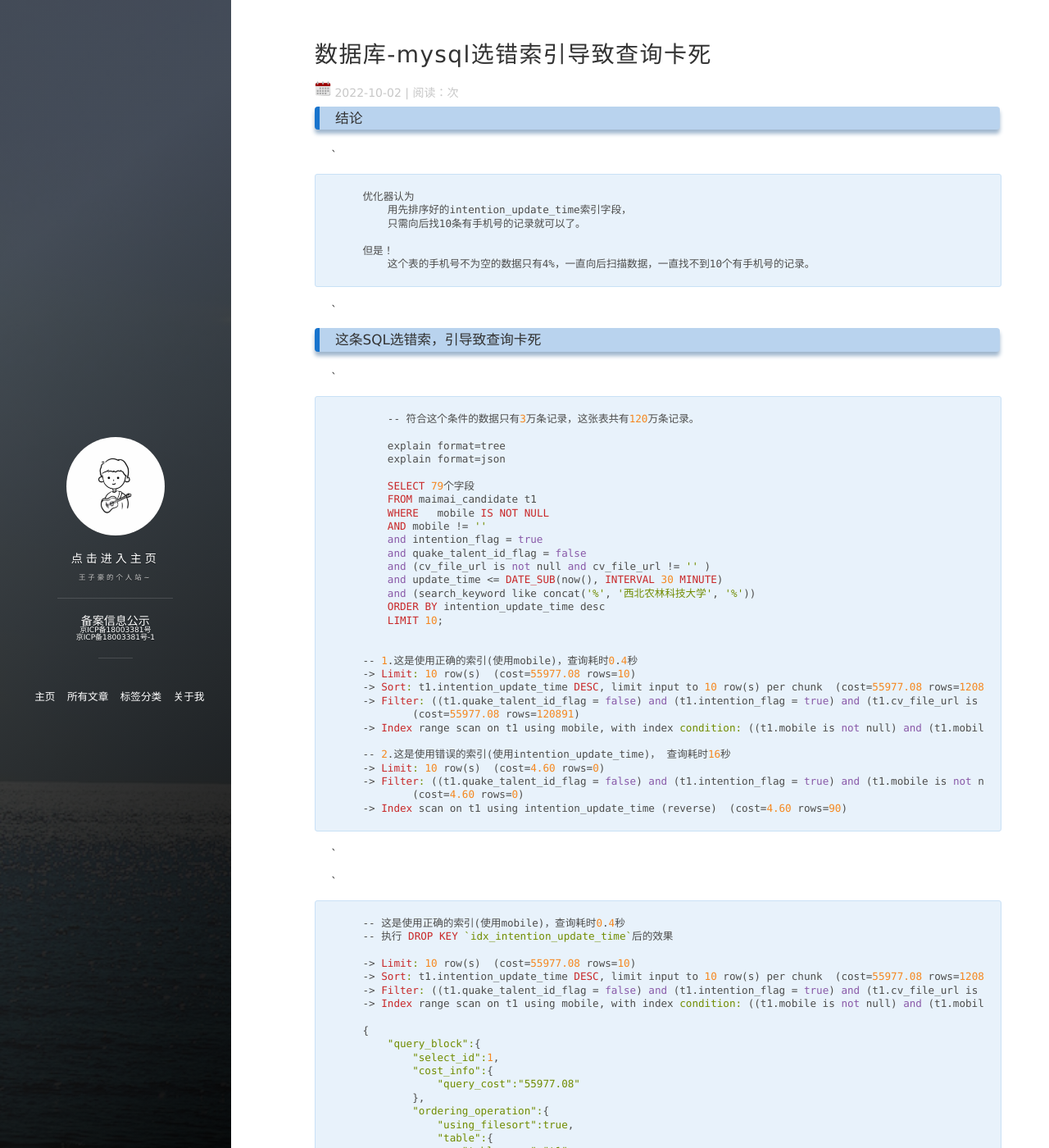
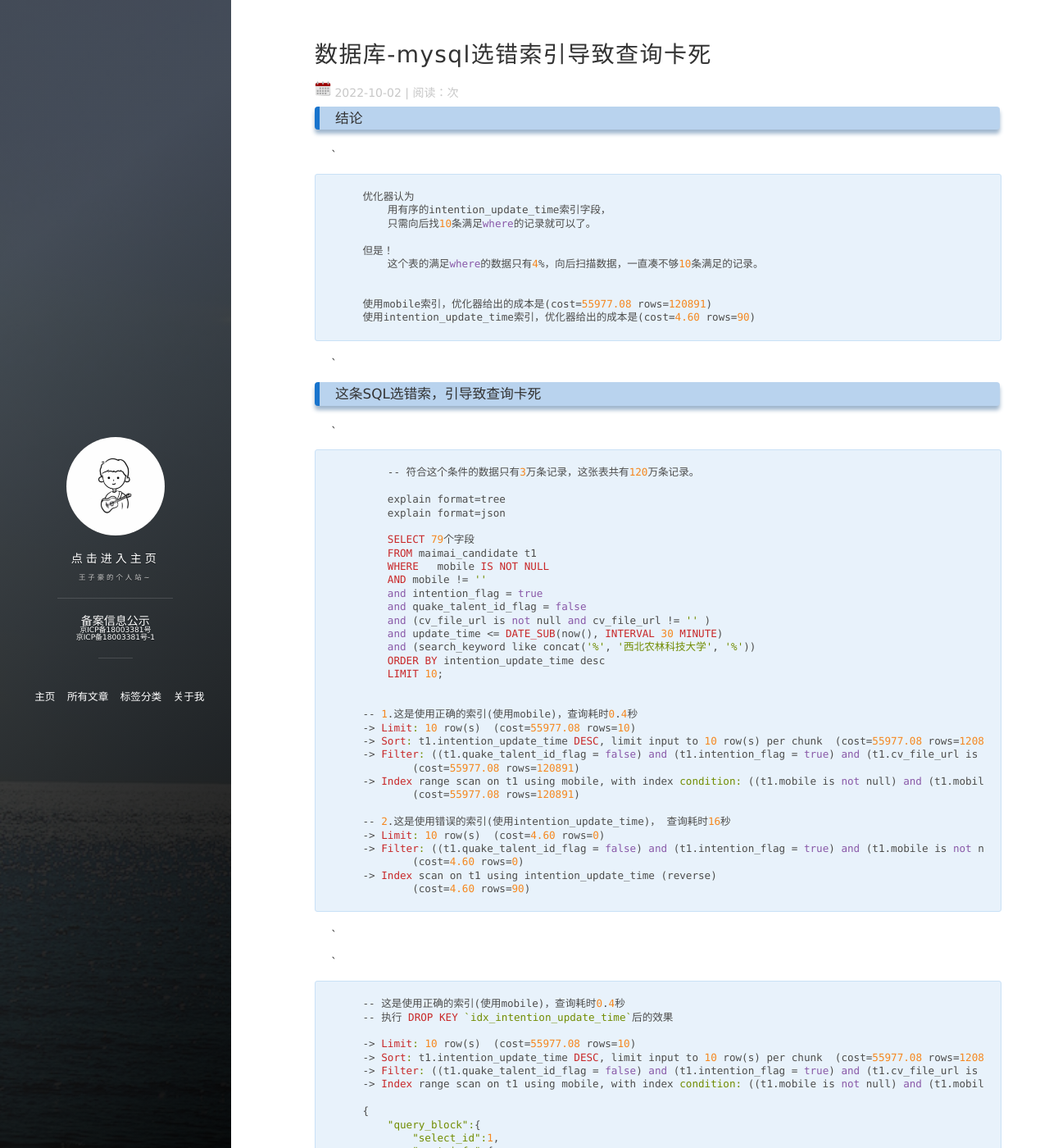
Before and after one commit to wangzihaogithub/wangzihaogithub, a Jekyll site: the page built from _posts/2022-10-02-数据库-mysql选错索引导致查询卡死.markdown, in a window 1280 px wide and 1400 px high. Shown: the whole window at 82% size. Built offline with Jekyll 4.4.1, drawn with Linux system fonts in a browser that asks for light colours; comment, search, counter and statistics services are not loaded.

Commit message:
数据库-mysql选错索引导致查询卡死

```diff
--- a/_posts/2022-10-02-数据库-mysql选错索引导致查询卡死.markdown
+++ b/_posts/2022-10-02-数据库-mysql选错索引导致查询卡死.markdown
@@ -9,11 +9,16 @@ tags: 数据库
 `
 
         优化器认为
-            用先排序好的intention_update_time索引字段，
-            只需向后找10条有手机号的记录就可以了。
+            用有序的intention_update_time索引字段，
+            只需向后找10条满足where的记录就可以了。
 
         但是！
-            这个表的手机号不为空的数据只有4%，一直向后扫描数据，一直找不到10个有手机号的记录。
+            这个表的满足where的数据只有4%，向后扫描数据，一直凑不够10条满足的记录。
+
+
+        使用mobile索引，优化器给出的成本是(cost=55977.08 rows=120891)
+        使用intention_update_time索引，优化器给出的成本是(cost=4.60 rows=90)
+
 
 `
 
@@ -44,13 +49,15 @@ tags: 数据库
         -> Sort: t1.intention_update_time DESC, limit input to 10 row(s) per chunk  (cost=55977.08 rows=120891)
         -> Filter: ((t1.quake_talent_id_flag = false) and (t1.intention_flag = true) and (t1.cv_file_url is not null) and (t1.cv_file_url <> '') and (t1.update_time <= <cache>((now() - interval 30 minute))) and (t1.search_keyword like <cache>(concat('%','西北农林科技大学','%'))))
                 (cost=55977.08 rows=120891)
-        -> Index range scan on t1 using mobile, with index condition: ((t1.mobile is not null) and (t1.mobile <> ''))  (cost=55977.08 rows=120891)
+        -> Index range scan on t1 using mobile, with index condition: ((t1.mobile is not null) and (t1.mobile <> ''))
+                (cost=55977.08 rows=120891)
 
         -- 2.这是使用错误的索引(使用intention_update_time)， 查询耗时16秒
         -> Limit: 10 row(s)  (cost=4.60 rows=0)
         -> Filter: ((t1.quake_talent_id_flag = false) and (t1.intention_flag = true) and (t1.mobile is not null) and (t1.mobile <> '') and (t1.cv_file_url is not null) and (t1.cv_file_url <> '') and (t1.update_time <= <cache>((now() - interval 30 minute))) and (t1.search_keyword like <cache>(concat('%','西北农林科技大学','%'))))
                 (cost=4.60 rows=0)
-        -> Index scan on t1 using intention_update_time (reverse)  (cost=4.60 rows=90)
+        -> Index scan on t1 using intention_update_time (reverse)
+                (cost=4.60 rows=90)
 
 `
 
```
